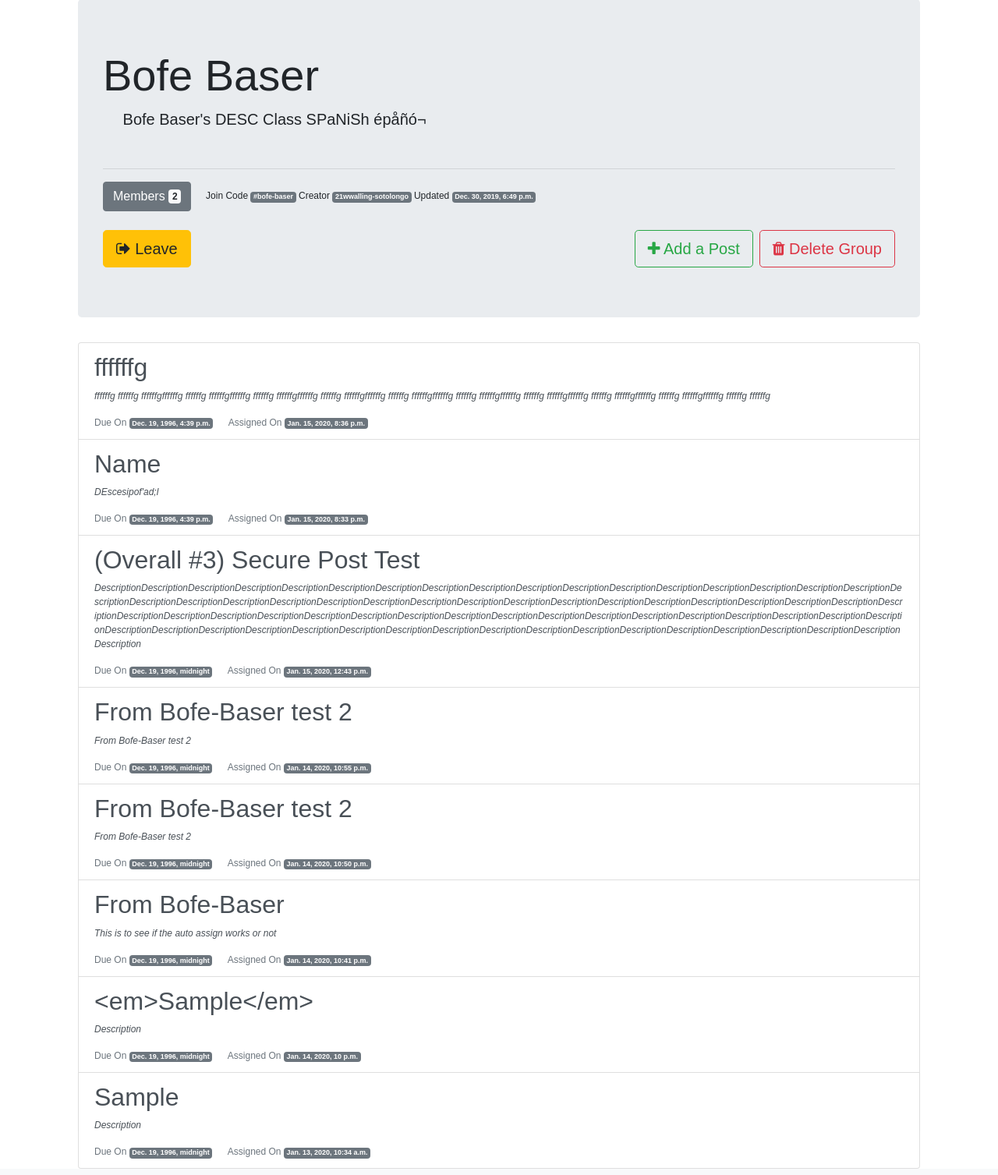
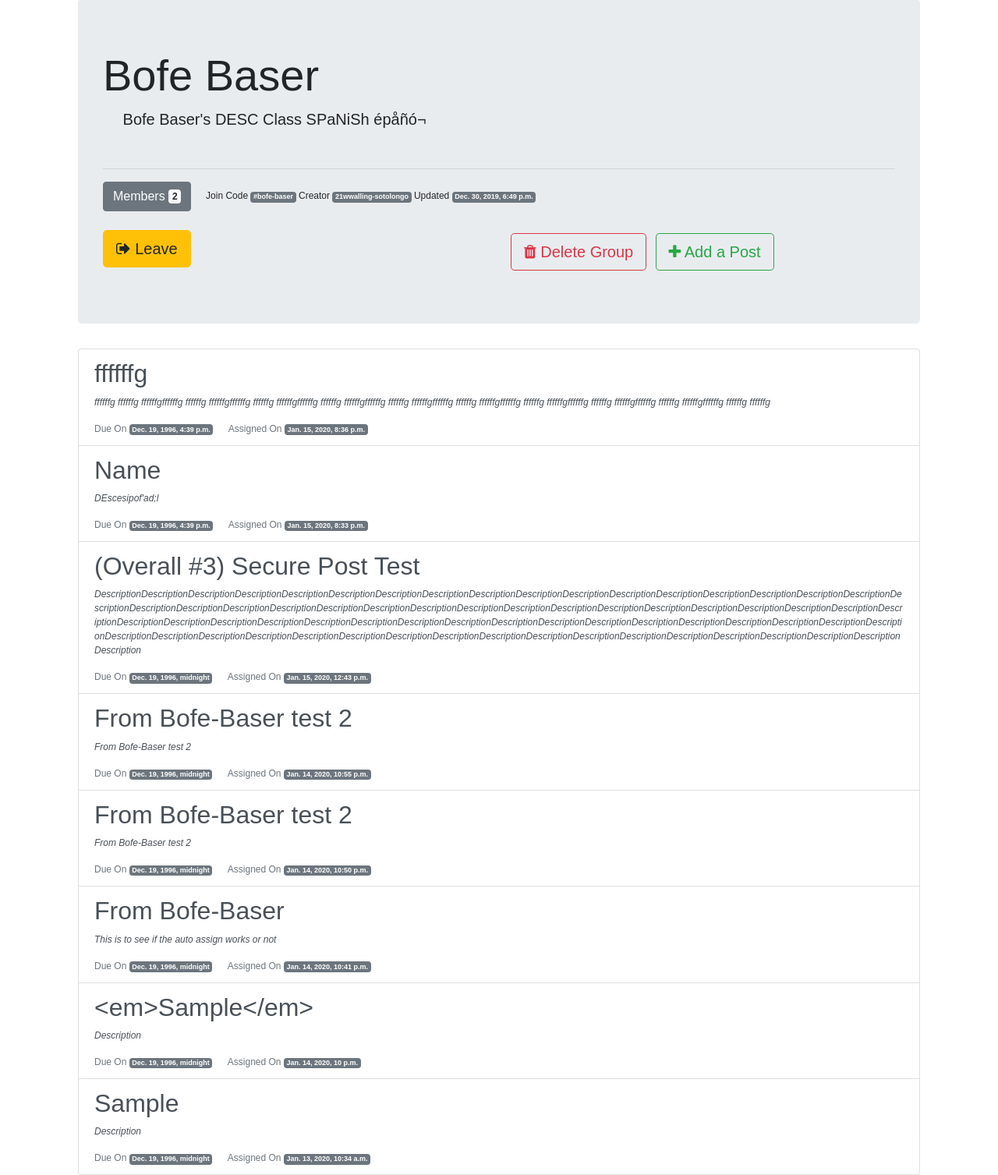
Before and after one commit to ALearningCurve/NLPP, a Django app: a page that uses NLPP/groups/templates/groups/group_detail.html in a window 1280 px wide. Shown: the part 75-1582 px from the top of the page at 78% size. Run offline with Django 3.2, Linux system fonts and the light colour scheme; a user stored in the database is signed in; data comes from the database, SQL or seed files in the repository; some libraries are stand-ins or nearby versions.

Commit message:
Update group_detail.html
Buttons now no longer bug out the page when it is squished too much

```diff
--- a/NLPP/groups/templates/groups/group_detail.html
+++ b/NLPP/groups/templates/groups/group_detail.html
@@ -18,18 +18,22 @@
 
 
     <div class="content mt-4">
+      <div class="row">
+      <div class="col">
     	{% if user in group.members.all %}
     		<a href="{% url 'groups:leave' slug=group.slug %}" class="btn btn-lg btn-warning"><span class="fa fa-sign-out"></span> Leave</a>
     	{% else %}
     		<a href="{% url 'groups:join' slug=group.slug %}" class="btn btn-lg btn-success"><span class="fa fa-sign-in"></span> Join</a>
     	{% endif %}
+    </div>
 
       {% if user == group.creator %}
-        <a href="{% url 'groups:delete' slug=group.slug %}" class="float-right btn btn-lg btn-outline-danger"><span class="fa fa-trash"></span> Delete Group</a>
-        <a href="{% url 'groups:posts:create' slug=view.kwargs.slug %}" class="mx-2 float-right btn btn-lg btn-outline-success"><span class="fa fa-plus"></span> Add a Post</a>
+        <div class="col float-right">
+            <a href="{% url 'groups:delete' slug=group.slug %}" class=" btn btn-lg btn-outline-danger my-1"><span class="fa fa-trash"></span> Delete Group</a>
+            <a href="{% url 'groups:posts:create' slug=view.kwargs.slug %}" class="mx-2  btn btn-lg btn-outline-success my-1"><span class="fa fa-plus"></span> Add a Post</a>
+        </div>
       {% endif %}
-
-
+    </div>
     </div>
   </div>
 
```
